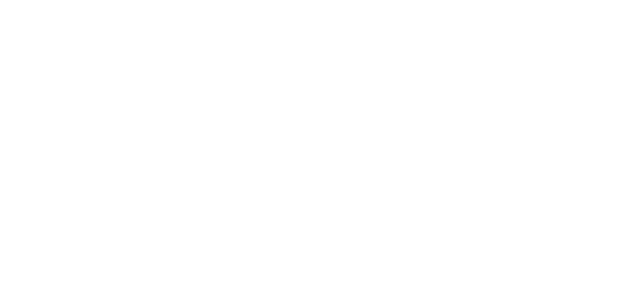
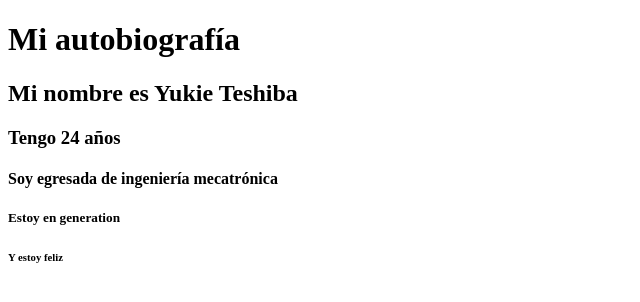
Before and after one commit to rod-contreras/PracticaHTML, a plain HTML site: page index.html in a window 1280 px wide. Shown: the whole page, without its empty margins (0-640 px from the left). Drawn offline with Linux system fonts and the light colour scheme.

Commit message:
Mi biografia

```diff
--- a/index.html
+++ b/index.html
@@ -1,5 +1,5 @@
 <!DOCTYPE html>
-<html lang="en">
+<html lang="es">
 <head>
     <meta charset="UTF-8">
     <meta http-equiv="X-UA-Compatible" content="IE=edge">
@@ -7,6 +7,11 @@
     <title>Document</title>
 </head>
 <body>
-
+    <h1>Mi autobiografía</h1>
+    <h2>Mi nombre es Yukie Teshiba</h2>
+    <h3>Tengo 24 años</h3>
+    <h4>Soy egresada de ingeniería mecatrónica</h4>
+    <h5>Estoy en generation</h5>
+    <h6>Y estoy feliz</h6>
 </body>
 </html>
```
